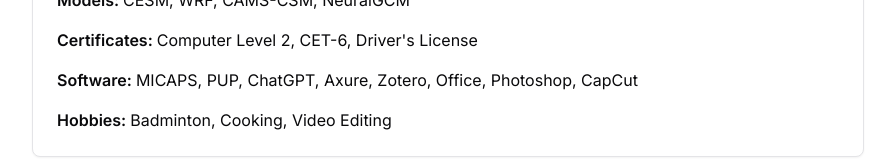
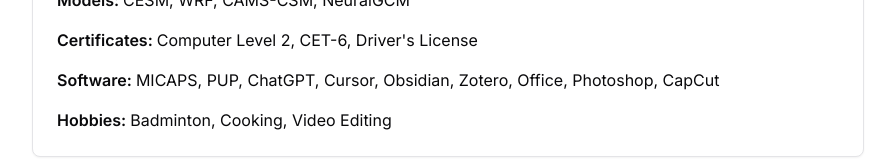
Before and after one commit to zsy1207/zsy1207.github.io, a Next.js app: page /resume in a window 1280 px wide. Shown: the part 2242-2402 px from the top of the page, without its empty margins (192-1087 px from the left). Built offline with nearby package versions, Linux system fonts and the light colour scheme.

Commit message:
Update resume skills and optimize avatar loading

```diff
--- a/app/(routes)/resume/page.tsx
+++ b/app/(routes)/resume/page.tsx
@@ -489,7 +489,7 @@
                 {language === "en" ? "Software: " : "软件："}
               </span>
               <span>
-                MICAPS, PUP, ChatGPT, Axure, Zotero, Office, Photoshop, CapCut
+                MICAPS, PUP, ChatGPT, Cursor, Obsidian, Zotero, Office, Photoshop, CapCut
               </span>
             </div>
           </div>
--- a/app/page.tsx
+++ b/app/page.tsx
@@ -61,7 +61,14 @@
       <div className="container max-w-4xl mx-auto flex flex-col lg:flex-row items-center justify-center gap-8 sm:gap-10 lg:gap-14 px-4 py-10">
         <div className="flex-shrink-0 flex justify-center mb-4 lg:mb-0">
           <Avatar className="h-40 w-40 sm:h-48 sm:w-48 lg:h-56 lg:w-56 border-4 border-background shadow-md">
-            <AvatarImage src="/avatar.png" alt="Avatar" />
+            <Image
+              src="/avatar.png"
+              alt="Avatar"
+              width={224}
+              height={224}
+              priority
+              unoptimized
+            />
           </Avatar>
         </div>
         <div className="flex flex-col text-center lg:text-left max-w-xs sm:max-w-xl mx-auto lg:mx-0">
```
